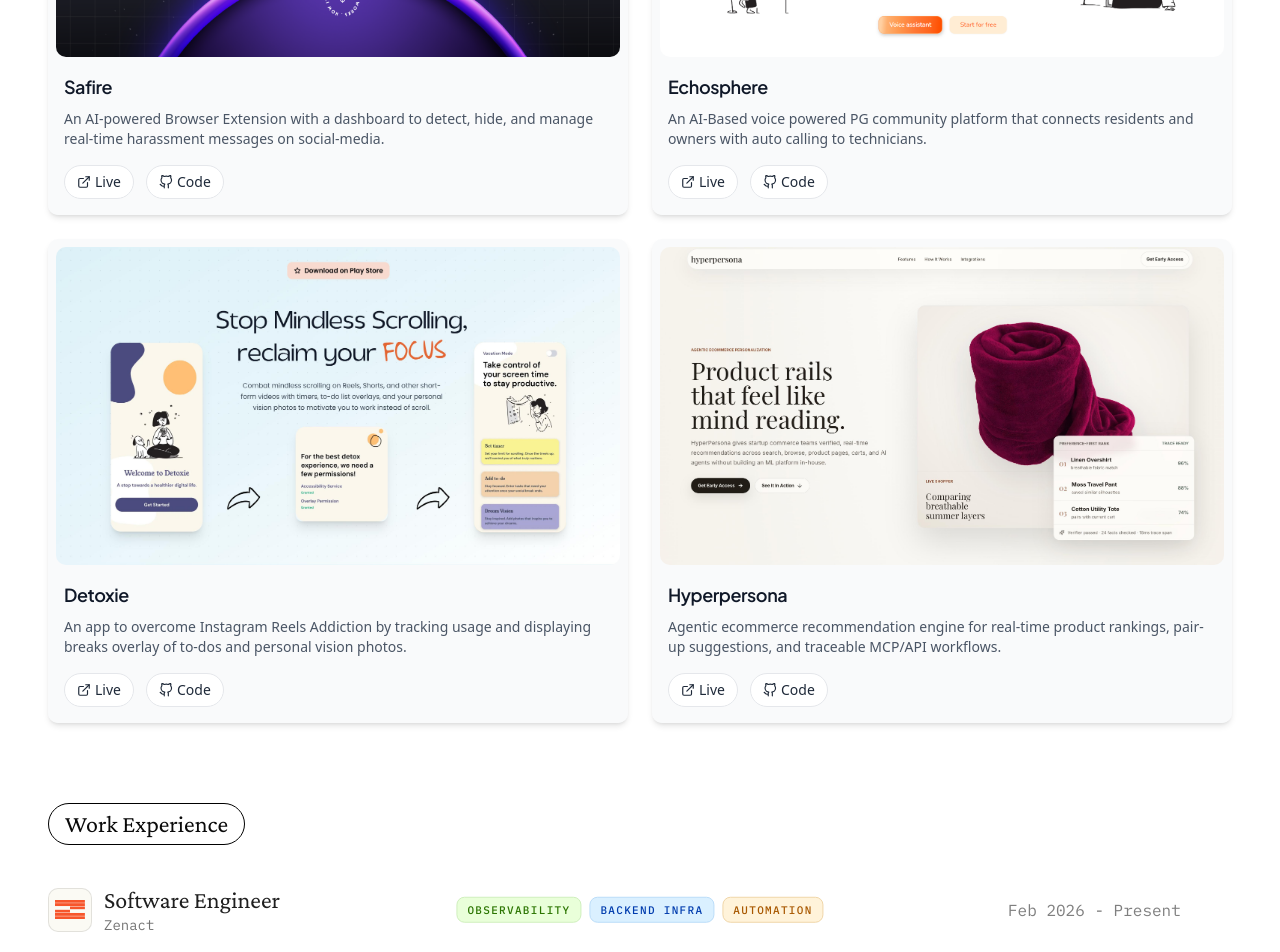
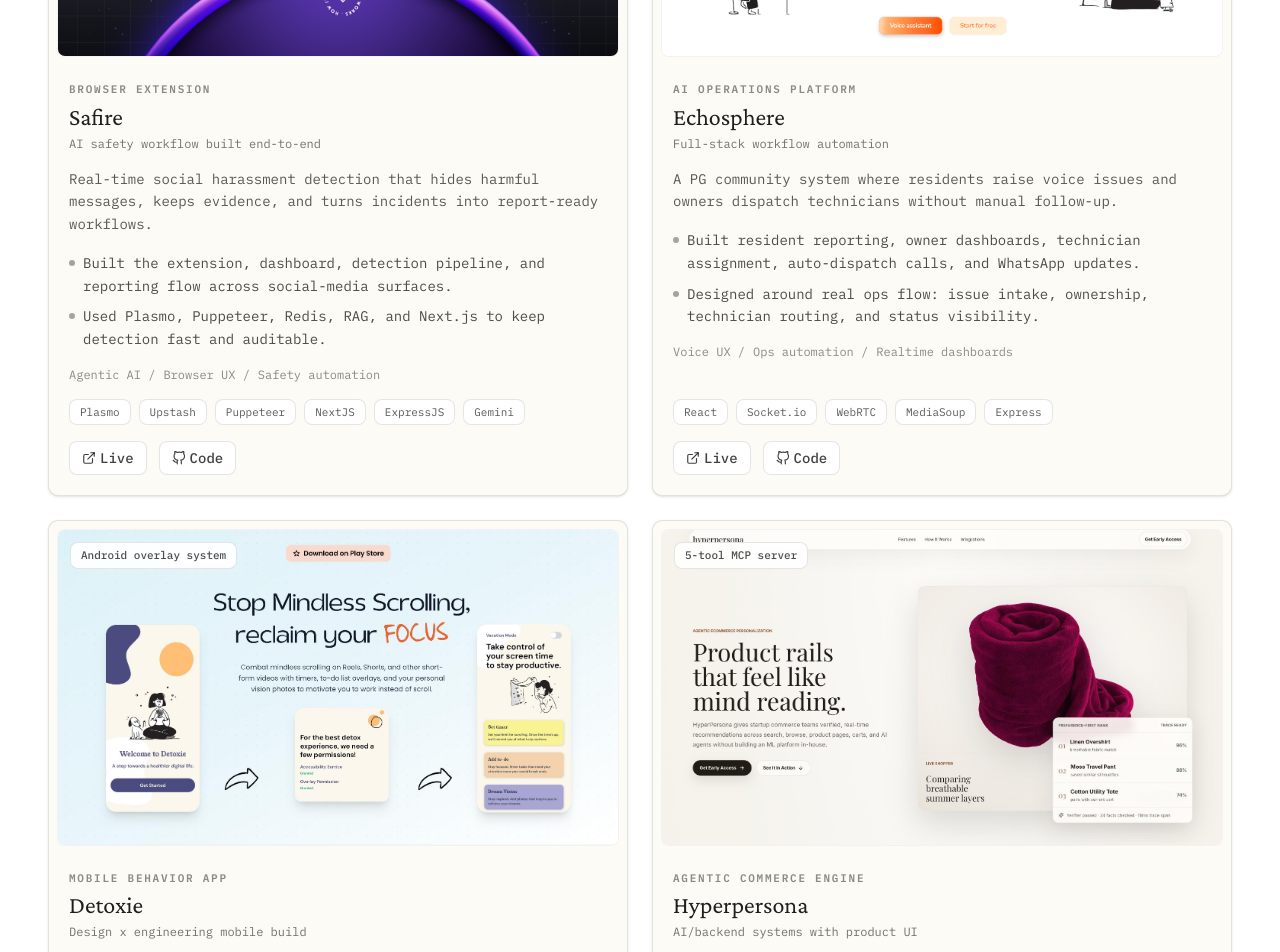
Before and after one commit to Anamika1608/portfolio, a Next.js app: page / in a window 1280 px wide. Shown: the part 960-1912 px from the top of the page. Built offline with nearby package versions, Linux system fonts and the light colour scheme.

Commit message:
Refine featured projects section

```diff
--- a/src/components/FeaturedProjects/FeaturedProjects.ts
+++ b/src/components/FeaturedProjects/FeaturedProjects.ts
@@ -3,8 +3,16 @@ import { ProjectCardProps } from "./ProjectCard.types";
 export const projectData: ProjectCardProps[] = [
   {
     title: "Safire",
-    description: "An  AI-powered Browser Extension with a dashboard to detect, hide, and manage real-time harassment messages on social-media.",
+    category: "Browser extension",
+    role: "AI safety workflow built end-to-end",
+    description: "Real-time social harassment detection that hides harmful messages, keeps evidence, and turns incidents into report-ready workflows.",
     techStack: ["Plasmo", "Upstash", "Puppeteer", "NextJS", "ExpressJS", "Gemini"],
+    focusAreas: ["Agentic AI", "Browser UX", "Safety automation"],
+    featuredMetric: "98% detection accuracy",
+    proofPoints: [
+      "Built the extension, dashboard, detection pipeline, and reporting flow across social-media surfaces.",
+      "Used Plasmo, Puppeteer, Redis, RAG, and Next.js to keep detection fast and auditable.",
+    ],
     imageUrl: "/featured-projects/safire.png",
     liveUrl: "https://trysafire.com",
     repoUrl: "https://github.com/Anamika1608/Harassment-Saver-Project",
@@ -12,8 +20,16 @@ export const projectData: ProjectCardProps[] = [
   },
   {
     title: "Echosphere",
-    description: "An AI-Based voice powered PG community platform that connects residents and owners with auto calling to technicians.",
+    category: "AI operations platform",
+    role: "Full-stack workflow automation",
+    description: "A PG community system where residents raise voice issues and owners dispatch technicians without manual follow-up.",
     techStack: ["React", "Socket.io", "WebRTC", "MediaSoup", "Express"],
+    focusAreas: ["Voice UX", "Ops automation", "Realtime dashboards"],
+    featuredMetric: "50% less manual assignment",
+    proofPoints: [
+      "Built resident reporting, owner dashboards, technician assignment, auto-dispatch calls, and WhatsApp updates.",
+      "Designed around real ops flow: issue intake, ownership, technician routing, and status visibility.",
+    ],
     imageUrl: "/featured-projects/echosphere.png",
     liveUrl: "https://echosphere-gray.vercel.app/",
     repoUrl: "https://github.com/Anamika1608/Echosphere",
@@ -21,8 +37,16 @@ export const projectData: ProjectCardProps[] = [
   },
   {
     title: "Detoxie",
-    description: "An app to overcome Instagram Reels Addiction by tracking usage and displaying breaks overlay of to-dos and personal vision photos.",
+    category: "Mobile behavior app",
+    role: "Design x engineering mobile build",
+    description: "A React Native app that interrupts Instagram Reels loops with usage tracking, native overlays, to-dos, and personal vision photos.",
     techStack: ["React", "React Native", "Expo", "Android Accessibility Service", "Custom Native Modules"],
+    focusAreas: ["React Native", "Native overlays", "Behavior UX"],
+    featuredMetric: "Android overlay system",
+    proofPoints: [
+      "Built native Android accessibility pieces and custom Expo modules instead of stopping at a web-only prototype.",
+      "Shaped the UX around behavior change: friction at the right moment, not generic screen-time charts.",
+    ],
     imageUrl: "/featured-projects/detoxie.jpeg",
     liveUrl: "https://detoxie.vercel.app",
     repoUrl: "https://github.com/Anamika1608/Detoxie",
@@ -45,8 +69,16 @@ export const projectData: ProjectCardProps[] = [
   // },
   {
     title: "Hyperpersona",
+    category: "Agentic commerce engine",
+    role: "AI/backend systems with product UI",
     description: "Agentic ecommerce recommendation engine for real-time product rankings, pair-up suggestions, and traceable MCP/API workflows.",
     techStack: ["FastAPI", "Python", "React", "TypeScript", "MCP", "Strands", "AWS"],
+    focusAreas: ["MCP/API", "Ecommerce AI", "AWS"],
+    featuredMetric: "5-tool MCP server",
+    proofPoints: [
+      "Built recommendation pipelines across personalized rails, cart complements, and similar-price substitutes.",
+      "Productionized the system around FastAPI, MCP, Strands, AWS, vector search, and verifier-backed generation.",
+    ],
     imageUrl: "/featured-projects/hyperpersona.jpeg",
     liveUrl: "https://try-hyperpersona.vercel.app/",
     repoUrl: "https://github.com/Anamika1608/Hyperpersona",
--- a/src/components/FeaturedProjects/ProjectCard.tsx
+++ b/src/components/FeaturedProjects/ProjectCard.tsx
@@ -5,30 +5,29 @@ import { ProjectCardProps } from './ProjectCard.types';
 
 export const ProjectCard = ({
   title,
+  category,
+  role,
   description,
   techStack,
+  proofPoints = [],
+  focusAreas = [],
+  featuredMetric,
   imageUrl,
   liveUrl,
   repoUrl,
-  variant
 }: ProjectCardProps) => {
+  const visibleTech = techStack.slice(0, 6);
+  const hiddenTechCount = Math.max(techStack.length - visibleTech.length, 0);
+
   return (
-    <div className="bg-[#F9FAFB] rounded-lg shadow-md overflow-hidden h-full flex flex-col">
-      {/* Tech stack pills at the top */}
-      {/* <div className="p-3 flex gap-2 flex-wrap">
-        {techStack.map((tech, index) => (
-          <span
-            key={index}
-            className="px-2 py-1 text-xs bg-gray-100 text-gray-600 rounded-full"
-          >
-            {tech}
-          </span>
-        ))}
-      </div> */}
-
-      {/* Project image - fixed ratio container */}
-      <div className="px-2 pt-2">
-        <div className="relative w-full aspect-[16/9] rounded-lg overflow-hidden">
+    <div className="group flex h-full flex-col overflow-hidden rounded-lg border border-black/10 bg-[#FDFBF5] shadow-sm transition-all duration-300 hover:-translate-y-0.5 hover:shadow-md">
+      <div className="p-2">
+        <div className="relative w-full aspect-[16/9] overflow-hidden rounded-md border border-black/5 bg-white">
+          {featuredMetric && (
+            <div className="absolute left-3 top-3 z-10 rounded-md border border-black/10 bg-white/90 px-2.5 py-1 font-ibm-plex text-[11px] font-medium text-black/70 backdrop-blur">
+              {featuredMetric}
+            </div>
+          )}
           {liveUrl ? (
             <Link href={liveUrl} target="_blank">
               <Image
@@ -36,8 +35,7 @@ export const ProjectCard = ({
                 alt={title}
                 fill
                 sizes="(max-width: 640px) 90vw, (max-width: 768px) 45vw, (max-width: 1024px) 30vw, 25vw"
-                // style={{ objectFit: 'cover' }}
-                className="transition-transform duration-300 "
+                className="object-cover transition-transform duration-500 group-hover:scale-[1.02]"
               />
             </Link>
           ) : (
@@ -46,28 +44,81 @@ export const ProjectCard = ({
               alt={title}
               fill
               sizes="(max-width: 640px) 90vw, (max-width: 768px) 45vw, (max-width: 1024px) 30vw, 25vw"
-              // style={{ objectFit: 'cover' }}
-              className="transition-transform duration-300 "
+              className="object-cover transition-transform duration-500 group-hover:scale-[1.02]"
             />
           )}
         </div>
       </div>
 
-      {/* Content section */}
-      <div className="p-4 flex flex-col flex-grow bg-[#F9FAFB]">
-        <h3 className="text-lg font-semibold text-gray-900 mb-2 font-jakarta tracking-tight">
-          {title}
-        </h3>
+      <div className="flex flex-grow flex-col gap-4 p-4 pt-3 sm:p-5 sm:pt-4">
+        <div>
+          {category && (
+            <p className="mb-1 font-ibm-plex text-[11px] font-semibold uppercase tracking-[0.16em] text-black/45">
+              {category}
+            </p>
+          )}
+          <h3 className="font-crimson text-2xl font-medium leading-tight text-[#1f1f1f]">
+            {title}
+          </h3>
+          {role && (
+            <p className="mt-1 font-ibm-plex text-xs text-black/55">
+              {role}
+            </p>
+          )}
+        </div>
 
-        <p className="text-sm text-gray-600 mb-4 flex-grow">{description}</p>
+        <p className="font-ibm-plex text-sm leading-relaxed text-black/65">
+          {description}
+        </p>
 
-        {/* Links */}
-        <div className="flex gap-3 mt-auto">
+        {proofPoints.length > 0 && (
+          <ul className="space-y-2">
+            {proofPoints.slice(0, 2).map((point) => (
+              <li
+                key={point}
+                className="flex gap-2 font-ibm-plex text-sm leading-relaxed text-black/70"
+              >
+                <span className="mt-2 h-1.5 w-1.5 shrink-0 rounded-full bg-black/35" />
+                <span>{point}</span>
+              </li>
+            ))}
+          </ul>
+        )}
+
+        {focusAreas.length > 0 && (
+          <div className="flex flex-wrap gap-x-2 gap-y-1 font-ibm-plex text-xs text-black/45">
+            {focusAreas.map((area, index) => (
+              <span key={area}>
+                {area}
+                {index < focusAreas.length - 1 ? " /" : ""}
+              </span>
+            ))}
+          </div>
+        )}
+
+        <div className="mt-auto space-y-4">
+          <div className="flex flex-wrap gap-2">
+            {visibleTech.map((tech) => (
+              <span
+                key={tech}
+                className="rounded-md border border-black/10 bg-white px-2.5 py-1 font-ibm-plex text-[11px] text-black/65"
+              >
+                {tech}
+              </span>
+            ))}
+            {hiddenTechCount > 0 && (
+              <span className="rounded-md border border-black/10 bg-white px-2.5 py-1 font-ibm-plex text-[11px] text-black/45">
+                +{hiddenTechCount}
+              </span>
+            )}
+          </div>
+
+          <div className="flex gap-3">
           {liveUrl && (
             <Link
               href={liveUrl}
               target="_blank"
-              className="flex items-center gap-1 border border-gray-200 text-gray-800 px-3 py-1.5 rounded-full text-sm font-medium bg-white transition"
+              className="flex items-center gap-1 rounded-md border border-black/10 bg-white px-3 py-1.5 font-ibm-plex text-sm font-medium text-black/75 transition hover:border-black/25 hover:text-black"
             >
               <FiExternalLink className="text-sm" />
               <span>Live</span>
@@ -77,12 +128,13 @@ export const ProjectCard = ({
             <Link
               href={repoUrl}
               target="_blank"
-              className="flex items-center gap-1  bg-white text-gray-800 border border-gray-200  px-3 py-1.5 rounded-full text-sm font-medium transition"
+              className="flex items-center gap-1 rounded-md border border-black/10 bg-white px-3 py-1.5 font-ibm-plex text-sm font-medium text-black/75 transition hover:border-black/25 hover:text-black"
             >
               <FiGithub className="text-sm" />
               <span>Code</span>
             </Link>
           )}
+          </div>
         </div>
       </div>
     </div>
--- a/src/components/FeaturedProjects/ProjectCard.types.ts
+++ b/src/components/FeaturedProjects/ProjectCard.types.ts
@@ -3,8 +3,13 @@ export type ProjectVariant = 'small' | 'medium' | 'large' | 'wide' | 'tall' | 'd
 
 export interface ProjectCardProps {
   title: string;
+  category?: string;
+  role?: string;
   description: string;
   techStack: string[];
+  proofPoints?: string[];
+  focusAreas?: string[];
+  featuredMetric?: string;
   images?: string[];
   imageUrl: string;
   liveUrl?: string;
--- a/src/components/FeaturedProjects/ProjectGrid.tsx
+++ b/src/components/FeaturedProjects/ProjectGrid.tsx
@@ -114,7 +114,7 @@ export const ProjectGrid = ({ projects }: ProjectGridProps) => {
               }}
             >
               <h2 className="text-xl sm:text-2xl font-crimson font-medium">
-                My Best Work
+                Things I Built End-to-End
               </h2>
             </div>
           </div>
```
